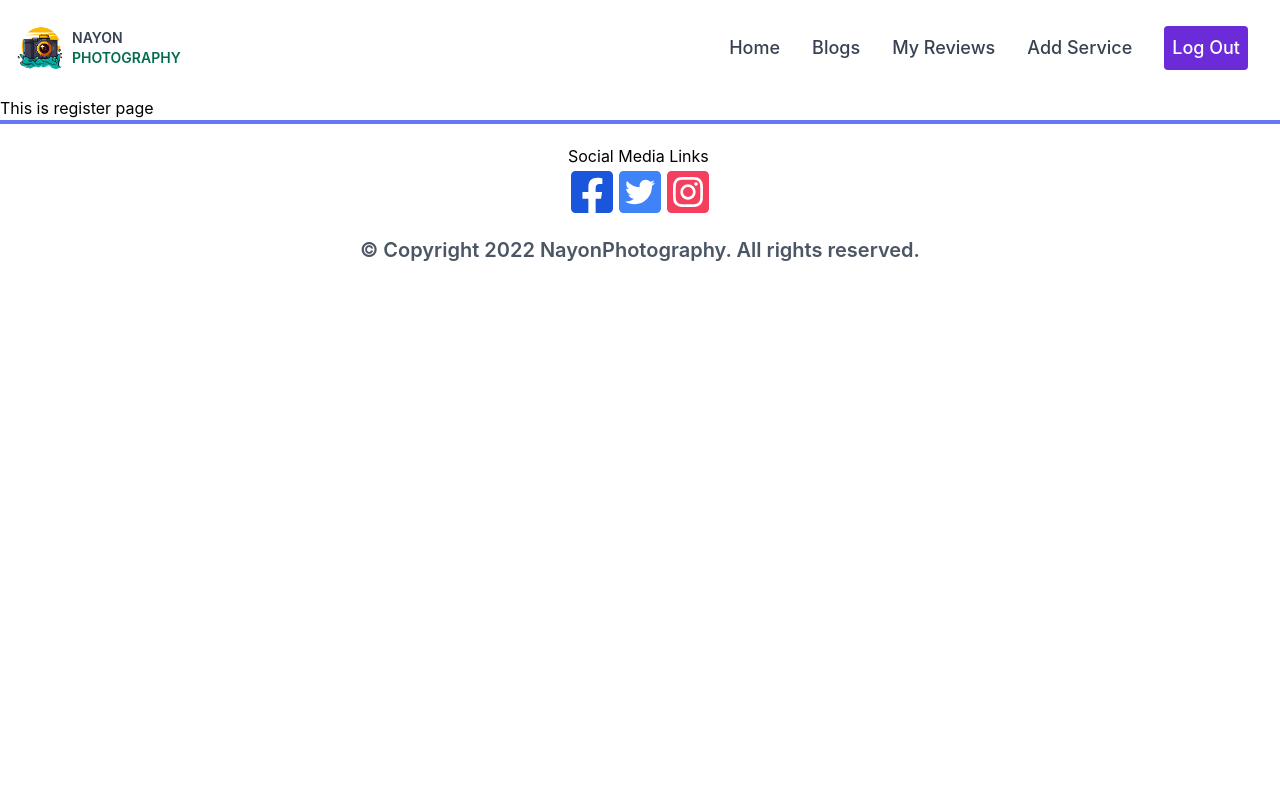
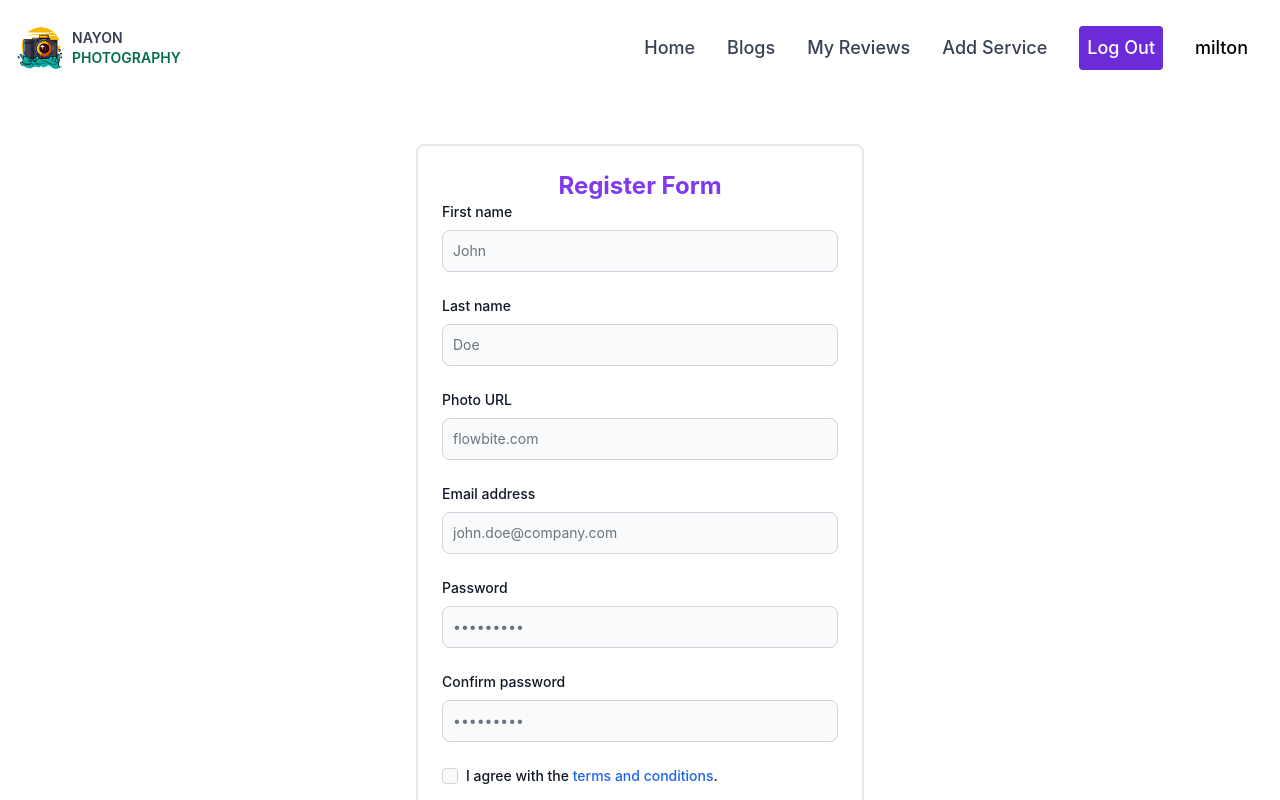
Before and after one commit to nayon64/nayon_photographer-client, a React (Create React App) app: page /register in a window 1280 px wide. Shown: the top 800 px of the page. Built offline with nearby package versions, Linux system fonts and the light colour scheme.

Commit message:
add context api

```diff
--- a/src/Pages/Login/Login.js
+++ b/src/Pages/Login/Login.js
@@ -2,10 +2,8 @@ import React from 'react';
 
 const Login = () => {
 	return (
-		<div>
-			<h1>This is log in page</h1>
-		</div>
-	);
+   <div></div>
+  );
 };
 
 export default Login;
--- a/src/Pages/Register/Register.js
+++ b/src/Pages/Register/Register.js
@@ -1,11 +1,161 @@
 import React from 'react';
+import { Link } from 'react-router-dom';
 
 const Register = () => {
+
+	const handleSubmit = event => {
+		event.preventDefault()
+		const form = event.target
+		const firstName=form.firstName.value
+		const lastName=form.lastName.value
+		const photoUrl=form.photoUrl.value
+		const email=form.email.value
+		const password=form.password.value
+		const confirmPassword = form.confirmPassword.value;
+		console.log(firstName,lastName,photoUrl,email,password,confirmPassword)
+		console.log(form.firstName.value)
+	}
+
 	return (
-		<div>
-			<h1>This is register page</h1>
-		</div>
-	);
+    <div className="max-w-md mx-auto border-2 rounded-lg p-6 my-12">
+      <h1 className="text-center text-2xl font-bold text-purple-600">
+        Register Form
+      </h1>
+
+      <form onSubmit={handleSubmit}>
+        <div className="mb-6">
+          <label
+            htmlFor="first_name"
+            className="block mb-2 text-sm font-medium text-gray-900 dark:text-gray-300"
+          >
+            First name
+          </label>
+          <input
+            name="firstName"
+            type="text"
+            id="first_name"
+            className="bg-gray-50 border border-gray-300 text-gray-900 text-sm rounded-lg focus:ring-blue-500 focus:border-blue-500 block w-full p-2.5 dark:bg-gray-700 dark:border-gray-600 dark:placeholder-gray-400 dark:text-white dark:focus:ring-blue-500 dark:focus:border-blue-500"
+            placeholder="John"
+			required
+          />
+        </div>
+        <div className="mb-6">
+          <label
+            htmlFor="last_name"
+            className="block mb-2 text-sm font-medium text-gray-900 dark:text-gray-300"
+          >
+            Last name
+          </label>
+          <input
+            name="lastName"
+            type="text"
+            id="last_name"
+            className="bg-gray-50 border border-gray-300 text-gray-900 text-sm rounded-lg focus:ring-blue-500 focus:border-blue-500 block w-full p-2.5 dark:bg-gray-700 dark:border-gray-600 dark:placeholder-gray-400 dark:text-white dark:focus:ring-blue-500 dark:focus:border-blue-500"
+            placeholder="Doe"
+			required
+          />
+        </div>
+        <div className="mb-6">
+          <label
+            htmlFor="website"
+            className="block mb-2 text-sm font-medium text-gray-900 dark:text-gray-300"
+          >
+            Photo URL
+          </label>
+          <input
+            type="url"
+            name="photoUrl"
+            id="website"
+            className="bg-gray-50 border border-gray-300 text-gray-900 text-sm rounded-lg focus:ring-blue-500 focus:border-blue-500 block w-full p-2.5 dark:bg-gray-700 dark:border-gray-600 dark:placeholder-gray-400 dark:text-white dark:focus:ring-blue-500 dark:focus:border-blue-500"
+            placeholder="flowbite.com"
+			required
+          />
+        </div>
+        <div className="mb-6">
+          <label
+            htmlFor="email"
+            className="block mb-2 text-sm font-medium text-gray-900 dark:text-gray-300"
+          >
+            Email address
+          </label>
+          <input
+            type="email"
+            name="email"
+            id="email"
+            className="bg-gray-50 border border-gray-300 text-gray-900 text-sm rounded-lg focus:ring-blue-500 focus:border-blue-500 block w-full p-2.5 dark:bg-gray-700 dark:border-gray-600 dark:placeholder-gray-400 dark:text-white dark:focus:ring-blue-500 dark:focus:border-blue-500"
+            placeholder="john.doe@company.com"
+            required
+          />
+        </div>
+        <div className="mb-6">
+          <label
+            htmlFor="password"
+            className="block mb-2 text-sm font-medium text-gray-900 dark:text-gray-300"
+          >
+            Password
+          </label>
+          <input
+            type="password"
+            name="password"
+            className="bg-gray-50 border border-gray-300 text-gray-900 text-sm rounded-lg focus:ring-blue-500 focus:border-blue-500 block w-full p-2.5 dark:bg-gray-700 dark:border-gray-600 dark:placeholder-gray-400 dark:text-white dark:focus:ring-blue-500 dark:focus:border-blue-500"
+            placeholder="•••••••••"
+            required
+          />
+        </div>
+        <div className="mb-6">
+          <label
+            htmlFor="confirm_password"
+            className="block mb-2 text-sm font-medium text-gray-900 dark:text-gray-300"
+          >
+            Confirm password
+          </label>
+          <input
+            type="password"
+            name="confirmPassword"
+            className="bg-gray-50 border border-gray-300 text-gray-900 text-sm rounded-lg focus:ring-blue-500 focus:border-blue-500 block w-full p-2.5 dark:bg-gray-700 dark:border-gray-600 dark:placeholder-gray-400 dark:text-white dark:focus:ring-blue-500 dark:focus:border-blue-500"
+            placeholder="•••••••••"
+            required
+          />
+        </div>
+        <div className="flex items-start mb-6">
+          <div className="flex items-center h-5">
+            <input
+              id="remember"
+              type="checkbox"
+              value=""
+              className="w-4 h-4 bg-gray-50 rounded border border-gray-300 focus:ring-3 focus:ring-blue-300 dark:bg-gray-700 dark:border-gray-600 dark:focus:ring-blue-600 dark:ring-offset-gray-800"
+              required=""
+            />
+          </div>
+          <label
+            htmlFor="remember"
+            className="ml-2 text-sm font-medium text-gray-900 dark:text-gray-400"
+          >
+            I agree with the{" "}
+            <Link
+              to=""
+              className="text-blue-600 hover:underline dark:text-blue-500"
+            >
+              terms and conditions
+            </Link>
+            .
+          </label>
+        </div>
+        <button
+          type="submit"
+          className="text-white bg-purple-700 hover:bg-purple-600 focus:ring-4 focus:outline-none focus:ring-blue-300 font-medium rounded-lg text-sm w-full sm:w-auto px-5 py-2.5 text-center dark:bg-blue-600 dark:hover:bg-blue-700 dark:focus:ring-blue-800"
+        >
+          Submit
+        </button>
+      </form>
+      <p className="mt-6">
+        Already have an account?{" "}
+        <Link to="/login" className="text-purple-600 font-semibold text-xl">
+          Log in
+        </Link>
+      </p>
+    </div>
+  );
 };
 
 export default Register;
--- a/src/Pages/Shared/Footer/Footer.js
+++ b/src/Pages/Shared/Footer/Footer.js
@@ -2,7 +2,7 @@ import React from 'react';
 import { FaTwitterSquare,FaFacebookSquare,FaInstagramSquare} from "react-icons/fa";
 const Footer = () => {
 	return (
-    <div >
+    <div>
       <div className="container border-t-4 border-indigo-500 mx-auto flex flex-col items-center py-5">
         <div>
           <h2>Social Media Links</h2>
--- a/src/Pages/Shared/NavBar/NavBar.js
+++ b/src/Pages/Shared/NavBar/NavBar.js
@@ -1,9 +1,11 @@
-import React, { useState } from 'react';
+import React, { useContext, useState } from 'react';
 import { Link } from 'react-router-dom';
 import logo from "../../../asset/images/camera-logo.png"
+import { AuthContext } from '../../../context/AuthProvide';
 
 const NavBar = () => {
-	const [open,setOpen]=useState(false)
+	const [open, setOpen] = useState(false)
+	const {displayName}=useContext(AuthContext)
 	return (
 		<nav className="bg-white border-gray-200 px-2 sm:px-4 py-2.5 rounded dark:bg-gray-900">
 			<div className="container flex flex-wrap justify-between items-center mx-auto">
@@ -80,6 +82,9 @@ const NavBar = () => {
 						<button className="p-2 ml-2 md:ml-0 rounded md:border-0 bg-purple-700 text-white">Log Out</button>
 					</Link>
 					</li>
+					<li>
+						{displayName}
+					</li>
 				</ul>
 				</div>
 			</div>
--- /dev/null
+++ b/src/context/AuthProvide.js
@@ -0,0 +1,16 @@
+import React, { createContext, useState } from 'react';
+
+
+export const AuthContext = createContext()
+
+const AuthProvide = ({ children }) => {
+
+	const userInfo={displayName:"milton"}
+	return (
+		<AuthContext.Provider value={userInfo}>
+			{children}
+		</AuthContext.Provider>
+	);
+};
+
+export default AuthProvide;
--- a/src/index.js
+++ b/src/index.js
@@ -3,11 +3,14 @@ import ReactDOM from 'react-dom/client';
 import './index.css';
 import App from './App';
 import reportWebVitals from './reportWebVitals';
+import AuthProvide from './context/AuthProvide';
 
 const root = ReactDOM.createRoot(document.getElementById('root'));
 root.render(
   <React.StrictMode>
-    <App />
+    <AuthProvide>
+      <App />
+    </AuthProvide>
   </React.StrictMode>
 );
 
```
